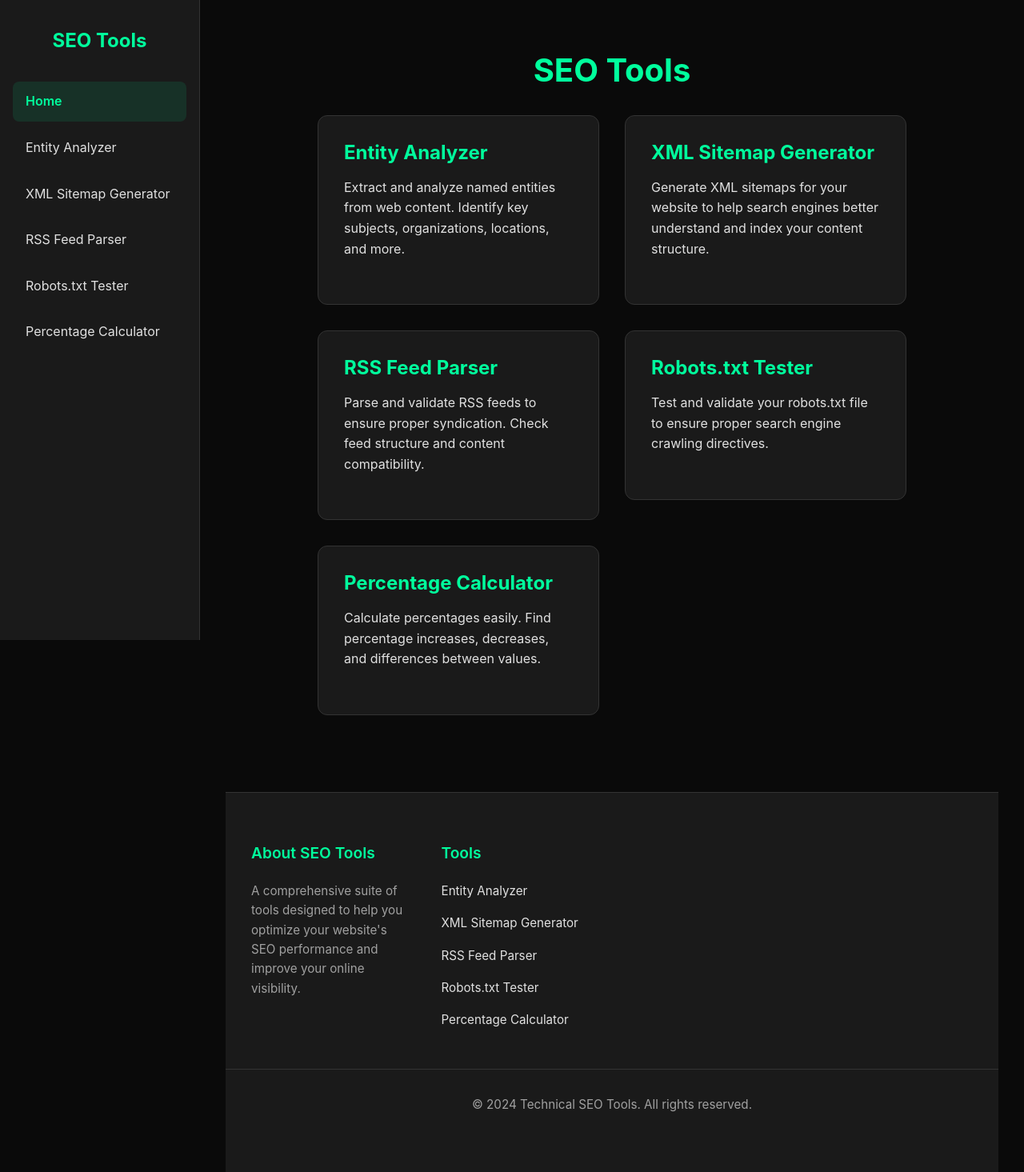
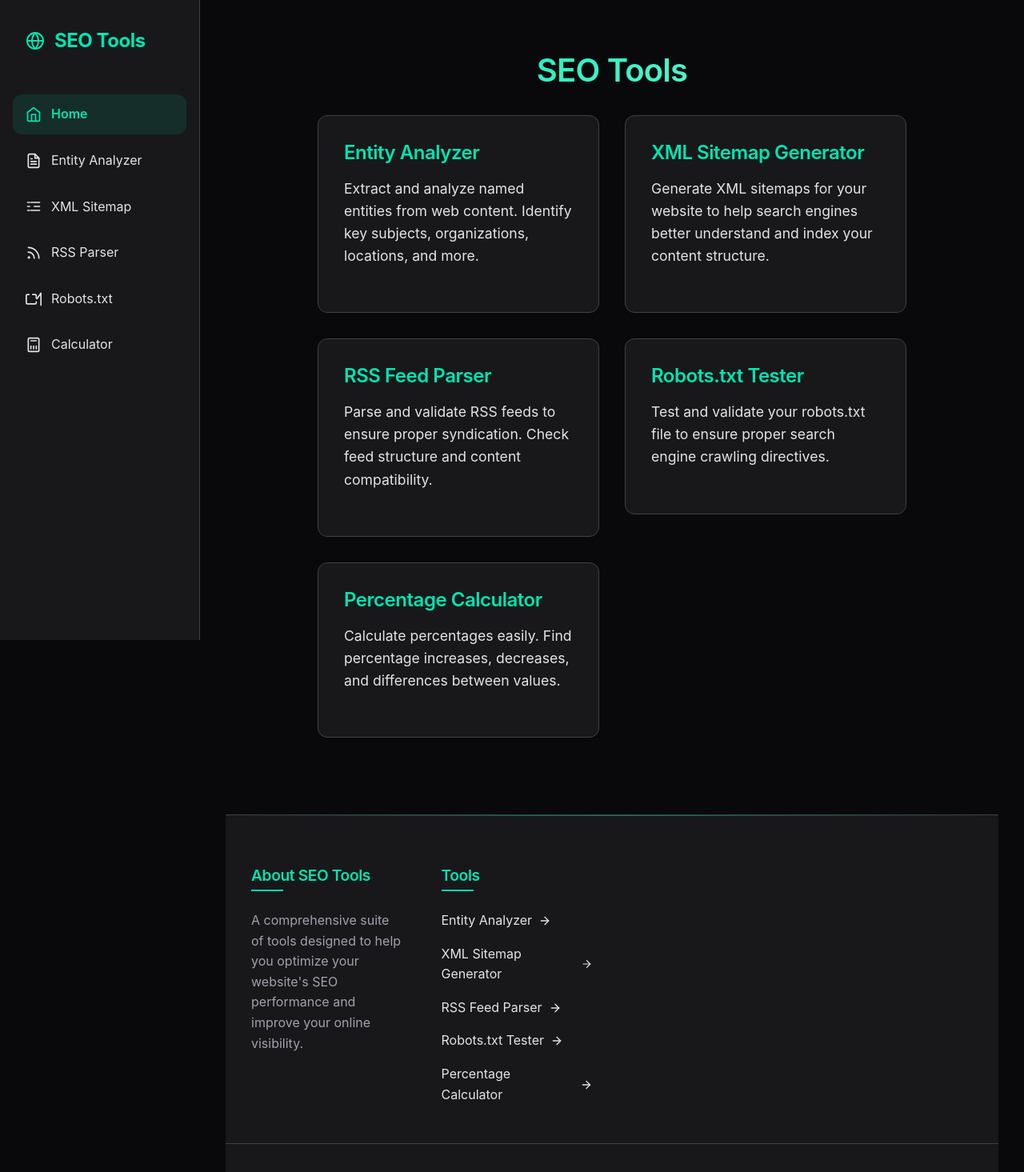
Before and after one commit to ajnieves/seo-tools, a Next.js app: page / in a window 1280 px wide. Shown: the top 1465 px of the page at 80% size. Built offline with nearby package versions, Linux system fonts and the light colour scheme.

Commit message:
feat: Update site styles for modern and sleek UX

```diff
--- a/src/components/Footer.tsx
+++ b/src/components/Footer.tsx
@@ -2,19 +2,37 @@ import Link from 'next/link';
 import styled from '@emotion/styled';
 
 const FooterContainer = styled.footer`
-  margin-top: 4rem;
-  padding: 4rem 0;
+  margin-top: var(--space-10);
+  padding: var(--space-10) 0;
   background: var(--surface-color);
   border-top: 1px solid var(--border-color);
+  position: relative;
+  overflow: hidden;
+
+  &:before {
+    content: '';
+    position: absolute;
+    top: 0;
+    left: 0;
+    right: 0;
+    height: 1px;
+    background: linear-gradient(
+      90deg,
+      transparent,
+      var(--primary-color),
+      transparent
+    );
+    opacity: 0.5;
+  }
 `;
 
 const FooterContent = styled.div`
   max-width: 1200px;
   margin: 0 auto;
-  padding: 0 2rem;
+  padding: 0 var(--space-6);
   display: grid;
   grid-template-columns: repeat(4, 1fr);
-  gap: 3rem;
+  gap: var(--space-8);
 
   @media (max-width: 1024px) {
     grid-template-columns: repeat(2, 1fr);
@@ -28,41 +46,75 @@ const FooterContent = styled.div`
 const FooterSection = styled.div`
   display: flex;
   flex-direction: column;
-  gap: 1rem;
+  gap: var(--space-4);
 `;
 
 const SectionTitle = styled.h3`
   color: var(--primary-color);
   font-size: 1.2rem;
   font-weight: 600;
-  margin-bottom: 0.5rem;
+  margin-bottom: var(--space-2);
+  position: relative;
+  padding-bottom: var(--space-2);
+
+  &:after {
+    content: '';
+    position: absolute;
+    bottom: 0;
+    left: 0;
+    width: 40px;
+    height: 2px;
+    background: var(--primary-color);
+    border-radius: var(--radius-full);
+  }
 `;
 
 const StyledLink = styled.span`
   color: var(--text-color);
   text-decoration: none;
-  transition: color 0.2s ease;
-  font-size: 0.95rem;
+  transition: all 0.2s ease;
+  font-size: 1rem;
   cursor: pointer;
+  display: inline-flex;
+  align-items: center;
+  gap: var(--space-2);
+
+  svg {
+    width: 16px;
+    height: 16px;
+    stroke: currentColor;
+    transition: transform 0.2s ease;
+  }
 
   &:hover {
     color: var(--primary-color);
+    transform: translateX(4px);
+
+    svg {
+      transform: translateX(2px);
+    }
   }
 `;
 
 const FooterText = styled.p`
   color: var(--text-secondary);
-  font-size: 0.95rem;
+  font-size: 1rem;
   line-height: 1.6;
+  margin: 0;
 `;
 
 const BottomBar = styled.div`
-  margin-top: 3rem;
-  padding-top: 2rem;
+  margin-top: var(--space-8);
+  padding-top: var(--space-6);
   border-top: 1px solid var(--border-color);
   text-align: center;
   color: var(--text-secondary);
   font-size: 0.9rem;
+  background: linear-gradient(
+    180deg,
+    var(--surface-color),
+    rgba(24, 24, 27, 0.8)
+  );
 `;
 
 const tools = [
@@ -103,7 +155,20 @@ export default function Footer() {
           <SectionTitle>Tools</SectionTitle>
           {tools.map((tool) => (
             <Link key={tool.href} href={tool.href} passHref legacyBehavior>
-              <StyledLink>{tool.name}</StyledLink>
+              <StyledLink>
+                {tool.name}
+                <svg
+                  viewBox="0 0 24 24"
+                  fill="none"
+                  stroke="currentColor"
+                  strokeWidth="2"
+                  strokeLinecap="round"
+                  strokeLinejoin="round"
+                >
+                  <line x1="5" y1="12" x2="19" y2="12" />
+                  <polyline points="12 5 19 12 12 19" />
+                </svg>
+              </StyledLink>
             </Link>
           ))}
         </FooterSection>
--- a/src/components/MobileMenu.tsx
+++ b/src/components/MobileMenu.tsx
@@ -5,40 +5,34 @@ import styled from '@emotion/styled';
 
 const MenuButton = styled.button`
   position: fixed;
-  top: 1rem;
-  left: 1rem;
+  top: var(--space-4);
+  left: var(--space-4);
   z-index: 1100;
   background: var(--surface-color);
   border: 1px solid var(--border-color);
   color: var(--primary-color);
   width: 48px;
   height: 48px;
-  border-radius: 8px;
+  border-radius: var(--radius-lg);
   display: none;
   align-items: center;
   justify-content: center;
   cursor: pointer;
   transition: all 0.2s ease;
-  box-shadow: 0 2px 8px rgba(0, 0, 0, 0.2);
   padding: 0;
 
   &:hover {
-    background: var(--surface-hover);
+    background: rgba(0, 229, 176, 0.1);
     transform: translateY(-1px);
-    box-shadow: 0 4px 12px rgba(0, 0, 0, 0.3);
+    box-shadow: var(--shadow-md);
   }
 
   svg {
-    width: 32px;
-    height: 32px;
-    stroke: var(--primary-color);
-    stroke-width: 1.5;
+    width: 24px;
+    height: 24px;
+    stroke: currentColor;
+    stroke-width: 2;
     transition: transform 0.3s ease;
-    display: block;
-  }
-
-  &:hover svg {
-    transform: scale(1.1);
   }
 
   @media (max-width: 768px) {
@@ -52,8 +46,8 @@ const MenuOverlay = styled.div<{ isOpen: boolean }>`
   left: 0;
   right: 0;
   bottom: 0;
-  background: rgba(0, 0, 0, 0.5);
-  backdrop-filter: blur(4px);
+  background: rgba(9, 9, 11, 0.8);
+  backdrop-filter: blur(8px);
   z-index: 1090;
   opacity: ${props => props.isOpen ? 1 : 0};
   visibility: ${props => props.isOpen ? 'visible' : 'hidden'};
@@ -70,41 +64,87 @@ const MenuContainer = styled.div<{ isOpen: boolean }>`
   left: 0;
   bottom: 0;
   width: 280px;
-  background: var(--background-color);
+  background: var(--surface-color);
   z-index: 1095;
-  padding: 5rem 1.5rem 2rem;
+  padding: var(--space-10) var(--space-4) var(--space-6);
   transform: translateX(${props => props.isOpen ? '0' : '-100%'});
   transition: transform 0.3s cubic-bezier(0.4, 0, 0.2, 1);
   overflow-y: auto;
-  box-shadow: 2px 0 12px rgba(0, 0, 0, 0.2);
+  box-shadow: var(--shadow-lg);
 
   @media (min-width: 769px) {
     display: none;
   }
 `;
 
+const Logo = styled.div`
+  margin-bottom: var(--space-8);
+  padding: 0 var(--space-4);
+
+  a {
+    font-size: 1.5rem;
+    font-weight: 700;
+    color: var(--primary-color);
+    display: flex;
+    align-items: center;
+    gap: var(--space-3);
+    letter-spacing: -0.02em;
+
+    &:hover {
+      color: var(--primary-light);
+    }
+  }
+`;
+
 const Nav = styled.nav`
   display: flex;
   flex-direction: column;
-  gap: 0.75rem;
+  gap: var(--space-2);
 `;
 
 const NavItem = styled.div<{ active?: boolean }>`
   a {
-    display: block;
-    padding: 0.875rem 1.25rem;
+    display: flex;
+    align-items: center;
+    gap: var(--space-3);
+    padding: var(--space-3) var(--space-4);
     color: ${props => props.active ? 'var(--primary-color)' : 'var(--text-color)'};
-    border-radius: 12px;
+    border-radius: var(--radius-lg);
     transition: all 0.2s ease;
     font-weight: ${props => props.active ? '600' : '400'};
-    background: ${props => props.active ? 'rgba(0, 255, 157, 0.1)' : 'transparent'};
-    text-decoration: none;
-    font-size: 1.1rem;
+    background: ${props => props.active ? 'rgba(0, 229, 176, 0.1)' : 'transparent'};
+    position: relative;
+    overflow: hidden;
+
+    &:before {
+      content: '';
+      position: absolute;
+      left: 0;
+      top: 0;
+      height: 100%;
+      width: 3px;
+      background: var(--primary-color);
+      transform: scaleY(0);
+      transition: transform 0.2s ease;
+      border-radius: 0 2px 2px 0;
+    }
 
     &:hover {
-      background: rgba(0, 255, 157, 0.1);
+      background: rgba(0, 229, 176, 0.1);
       color: var(--primary-color);
       transform: translateX(4px);
+
+      &:before {
+        transform: scaleY(1);
+      }
+    }
+
+    svg {
+      width: 20px;
+      height: 20px;
+      stroke: currentColor;
+      stroke-width: 2;
+      flex-shrink: 0;
     }
   }
 `;
@@ -113,32 +153,72 @@ const tools = [
   {
     name: 'Home',
     href: '/',
-    description: 'Return to homepage'
+    icon: (
+      <svg viewBox="0 0 24 24" fill="none" strokeLinecap="round" strokeLinejoin="round">
+        <path d="M3 9l9-7 9 7v11a2 2 0 0 1-2 2H5a2 2 0 0 1-2-2z" />
+        <polyline points="9 22 9 12 15 12 15 22" />
+      </svg>
+    )
   },
   {
     name: 'Entity Analyzer',
     href: '/entity-analyzer',
-    description: 'Extract and analyze named entities'
+    icon: (
+      <svg viewBox="0 0 24 24" fill="none" strokeLinecap="round" strokeLinejoin="round">
+        <path d="M14 2H6a2 2 0 0 0-2 2v16a2 2 0 0 0 2 2h12a2 2 0 0 0 2-2V8z" />
+        <polyline points="14 2 14 8 20 8" />
+        <line x1="16" y1="13" x2="8" y2="13" />
+        <line x1="16" y1="17" x2="8" y2="17" />
+        <polyline points="10 9 9 9 8 9" />
+      </svg>
+    )
   },
   {
-    name: 'XML Sitemap Generator',
+    name: 'XML Sitemap',
     href: '/sitemap-generator',
-    description: 'Generate XML sitemaps'
+    icon: (
+      <svg viewBox="0 0 24 24" fill="none" strokeLinecap="round" strokeLinejoin="round">
+        <path d="M21 12h-8" />
+        <path d="M21 6H8" />
+        <path d="M21 18H8" />
+        <path d="M3 6h3" />
+        <path d="M3 12h3" />
+        <path d="M3 18h3" />
+      </svg>
+    )
   },
   {
-    name: 'RSS Feed Parser',
+    name: 'RSS Parser',
     href: '/rss-parser',
-    description: 'Parse and validate RSS feeds'
+    icon: (
+      <svg viewBox="0 0 24 24" fill="none" strokeLinecap="round" strokeLinejoin="round">
+        <path d="M4 11a9 9 0 0 1 9 9" />
+        <path d="M4 4a16 16 0 0 1 16 16" />
+        <circle cx="5" cy="19" r="1" />
+      </svg>
+    )
   },
   {
-    name: 'Robots.txt Tester',
+    name: 'Robots.txt',
     href: '/robots-tester',
-    description: 'Test robots.txt rules'
+    icon: (
+      <svg viewBox="0 0 24 24" fill="none" strokeLinecap="round" strokeLinejoin="round">
+        <path d="M16 16v1a2 2 0 0 1-2 2H3a2 2 0 0 1-2-2V7a2 2 0 0 1 2-2h2m5.66 0H14a2 2 0 0 1 2 2v3.34l1 1L23 3v18" />
+      </svg>
+    )
   },
   {
-    name: 'Percentage Calculator',
+    name: 'Calculator',
     href: '/percentage-calculator',
-    description: 'Calculate percentages'
+    icon: (
+      <svg viewBox="0 0 24 24" fill="none" strokeLinecap="round" strokeLinejoin="round">
+        <rect x="4" y="2" width="16" height="20" rx="2" />
+        <line x1="8" y1="6" x2="16" y2="6" />
+        <line x1="16" y1="14" x2="16" y2="18" />
+        <line x1="8" y1="14" x2="8" y2="18" />
+        <line x1="12" y1="14" x2="12" y2="18" />
+      </svg>
+    )
   }
 ];
 
@@ -167,9 +247,9 @@ export default function MobileMenu() {
             <path d="M18 6L6 18M6 6l12 12" />
           ) : (
             <>
-              <line x1="3" y1="12" x2="21" y2="12" />
-              <line x1="3" y1="6" x2="21" y2="6" />
-              <line x1="3" y1="18" x2="21" y2="18" />
+              <line x1="4" y1="12" x2="20" y2="12" />
+              <line x1="4" y1="6" x2="20" y2="6" />
+              <line x1="4" y1="18" x2="20" y2="18" />
             </>
           )}
         </svg>
@@ -178,6 +258,17 @@ export default function MobileMenu() {
       <MenuOverlay isOpen={isOpen} onClick={closeMenu} />
 
       <MenuContainer isOpen={isOpen}>
+        <Logo>
+          <Link href="/" onClick={closeMenu}>
+            <svg width="24" height="24" viewBox="0 0 24 24" fill="none" stroke="currentColor" strokeWidth="2" strokeLinecap="round" strokeLinejoin="round">
+              <circle cx="12" cy="12" r="10" />
+              <line x1="2" y1="12" x2="22" y2="12" />
+              <path d="M12 2a15.3 15.3 0 0 1 4 10 15.3 15.3 0 0 1-4 10 15.3 15.3 0 0 1-4-10 15.3 15.3 0 0 1 4-10z" />
+            </svg>
+            SEO Tools
+          </Link>
+        </Logo>
+
         <Nav>
           {tools.map((tool) => (
             <NavItem
@@ -186,9 +277,9 @@ export default function MobileMenu() {
             >
               <Link
                 href={tool.href}
-                title={tool.description}
                 onClick={closeMenu}
               >
+                {tool.icon}
                 {tool.name}
               </Link>
             </NavItem>
--- a/src/components/Sidebar.tsx
+++ b/src/components/Sidebar.tsx
@@ -4,14 +4,17 @@ import styled from '@emotion/styled';
 
 const SidebarContainer = styled.aside`
   position: fixed;
+  top: 0;
   left: 0;
-  top: 0;
   bottom: 0;
   width: 250px;
   background: var(--surface-color);
   border-right: 1px solid var(--border-color);
-  padding: 2rem 0;
-  overflow-y: auto;
+  padding: var(--space-6) var(--space-4);
+  display: flex;
+  flex-direction: column;
+  z-index: 100;
+  transition: transform 0.3s ease;
 
   @media (max-width: 768px) {
     display: none;
@@ -19,40 +22,73 @@ const SidebarContainer = styled.aside`
 `;
 
 const Logo = styled.div`
-  color: var(--primary-color);
-  font-size: 1.5rem;
-  font-weight: bold;
-  text-align: center;
-  margin-bottom: 2rem;
-  padding: 0 1rem;
+  margin-bottom: var(--space-8);
+  padding: 0 var(--space-4);
 
   a {
-    color: inherit;
-    text-decoration: none;
+    font-size: 1.5rem;
+    font-weight: 700;
+    color: var(--primary-color);
+    display: flex;
+    align-items: center;
+    gap: var(--space-3);
+    letter-spacing: -0.02em;
+
+    &:hover {
+      color: var(--primary-light);
+    }
   }
 `;
 
 const Nav = styled.nav`
   display: flex;
   flex-direction: column;
-  gap: 0.5rem;
-  padding: 0 1rem;
+  gap: var(--space-2);
 `;
 
 const NavItem = styled.div<{ active?: boolean }>`
   a {
-    display: block;
-    padding: 0.75rem 1rem;
+    display: flex;
+    align-items: center;
+    gap: var(--space-3);
+    padding: var(--space-3) var(--space-4);
     color: ${props => props.active ? 'var(--primary-color)' : 'var(--text-color)'};
-    border-radius: 8px;
+    border-radius: var(--radius-lg);
     transition: all 0.2s ease;
     font-weight: ${props => props.active ? '600' : '400'};
-    background: ${props => props.active ? 'rgba(0, 255, 157, 0.1)' : 'transparent'};
-    text-decoration: none;
+    background: ${props => props.active ? 'rgba(0, 229, 176, 0.1)' : 'transparent'};
+    position: relative;
+    overflow: hidden;
+
+    &:before {
+      content: '';
+      position: absolute;
+      left: 0;
+      top: 0;
+      height: 100%;
+      width: 3px;
+      background: var(--primary-color);
+      transform: scaleY(0);
+      transition: transform 0.2s ease;
+      border-radius: 0 2px 2px 0;
+    }
 
     &:hover {
-      background: rgba(0, 255, 157, 0.1);
+      background: rgba(0, 229, 176, 0.1);
       color: var(--primary-color);
+      transform: translateX(4px);
+
+      &:before {
+        transform: scaleY(1);
+      }
+    }
+
+    svg {
+      width: 20px;
+      height: 20px;
+      stroke: currentColor;
+      stroke-width: 2;
+      flex-shrink: 0;
     }
   }
 `;
@@ -61,32 +97,72 @@ const tools = [
   {
     name: 'Home',
     href: '/',
-    description: 'Return to homepage'
+    icon: (
+      <svg viewBox="0 0 24 24" fill="none" strokeLinecap="round" strokeLinejoin="round">
+        <path d="M3 9l9-7 9 7v11a2 2 0 0 1-2 2H5a2 2 0 0 1-2-2z" />
+        <polyline points="9 22 9 12 15 12 15 22" />
+      </svg>
+    )
   },
   {
     name: 'Entity Analyzer',
     href: '/entity-analyzer',
-    description: 'Extract and analyze named entities'
+    icon: (
+      <svg viewBox="0 0 24 24" fill="none" strokeLinecap="round" strokeLinejoin="round">
+        <path d="M14 2H6a2 2 0 0 0-2 2v16a2 2 0 0 0 2 2h12a2 2 0 0 0 2-2V8z" />
+        <polyline points="14 2 14 8 20 8" />
+        <line x1="16" y1="13" x2="8" y2="13" />
+        <line x1="16" y1="17" x2="8" y2="17" />
+        <polyline points="10 9 9 9 8 9" />
+      </svg>
+    )
   },
   {
-    name: 'XML Sitemap Generator',
+    name: 'XML Sitemap',
     href: '/sitemap-generator',
-    description: 'Generate XML sitemaps'
+    icon: (
+      <svg viewBox="0 0 24 24" fill="none" strokeLinecap="round" strokeLinejoin="round">
+        <path d="M21 12h-8" />
+        <path d="M21 6H8" />
+        <path d="M21 18H8" />
+        <path d="M3 6h3" />
+        <path d="M3 12h3" />
+        <path d="M3 18h3" />
+      </svg>
+    )
   },
   {
-    name: 'RSS Feed Parser',
+    name: 'RSS Parser',
     href: '/rss-parser',
-    description: 'Parse and validate RSS feeds'
+    icon: (
+      <svg viewBox="0 0 24 24" fill="none" strokeLinecap="round" strokeLinejoin="round">
+        <path d="M4 11a9 9 0 0 1 9 9" />
+        <path d="M4 4a16 16 0 0 1 16 16" />
+        <circle cx="5" cy="19" r="1" />
+      </svg>
+    )
   },
   {
-    name: 'Robots.txt Tester',
+    name: 'Robots.txt',
     href: '/robots-tester',
-    description: 'Test robots.txt rules'
+    icon: (
+      <svg viewBox="0 0 24 24" fill="none" strokeLinecap="round" strokeLinejoin="round">
+        <path d="M16 16v1a2 2 0 0 1-2 2H3a2 2 0 0 1-2-2V7a2 2 0 0 1 2-2h2m5.66 0H14a2 2 0 0 1 2 2v3.34l1 1L23 3v18" />
+      </svg>
+    )
   },
   {
-    name: 'Percentage Calculator',
+    name: 'Calculator',
     href: '/percentage-calculator',
-    description: 'Calculate percentages'
+    icon: (
+      <svg viewBox="0 0 24 24" fill="none" strokeLinecap="round" strokeLinejoin="round">
+        <rect x="4" y="2" width="16" height="20" rx="2" />
+        <line x1="8" y1="6" x2="16" y2="6" />
+        <line x1="16" y1="14" x2="16" y2="18" />
+        <line x1="8" y1="14" x2="8" y2="18" />
+        <line x1="12" y1="14" x2="12" y2="18" />
+      </svg>
+    )
   }
 ];
 
@@ -96,18 +172,24 @@ export default function Sidebar() {
   return (
     <SidebarContainer>
       <Logo>
-        <Link href="/">SEO Tools</Link>
+        <Link href="/">
+          <svg width="24" height="24" viewBox="0 0 24 24" fill="none" stroke="currentColor" strokeWidth="2" strokeLinecap="round" strokeLinejoin="round">
+            <circle cx="12" cy="12" r="10" />
+            <line x1="2" y1="12" x2="22" y2="12" />
+            <path d="M12 2a15.3 15.3 0 0 1 4 10 15.3 15.3 0 0 1-4 10 15.3 15.3 0 0 1-4-10 15.3 15.3 0 0 1 4-10z" />
+          </svg>
+          SEO Tools
+        </Link>
       </Logo>
+
       <Nav>
         {tools.map((tool) => (
           <NavItem
             key={tool.href}
             active={router.pathname === tool.href}
           >
-            <Link
-              href={tool.href}
-              title={tool.description}
-            >
+            <Link href={tool.href}>
+              {tool.icon}
               {tool.name}
             </Link>
           </NavItem>
--- a/src/pages/_app.tsx
+++ b/src/pages/_app.tsx
@@ -7,16 +7,43 @@ import Footer from '@/components/Footer';
 
 const globalStyles = css`
   :root {
-    --primary-color: #00ff9d;
-    --primary-dark: #00cc7d;
-    --text-color: #e1e1e1;
-    --text-secondary: #a1a1a1;
-    --background-color: #0a0a0a;
-    --surface-color: #1a1a1a;
-    --surface-hover: #252525;
-    --border-color: #333;
-    --error-color: #ff4d4d;
-    --success-color: #00cc7d;
+    /* Modern Color Palette */
+    --primary-color: #00E5B0;
+    --primary-dark: #00B38D;
+    --primary-light: #7AFFDB;
+    --text-color: #E4E4E7;
+    --text-secondary: #A1A1AA;
+    --background-color: #09090B;
+    --surface-color: #18181B;
+    --surface-hover: #27272A;
+    --border-color: #3F3F46;
+    --error-color: #EF4444;
+    --success-color: #10B981;
+    --warning-color: #F59E0B;
+    --info-color: #3B82F6;
+
+    /* Spacing Scale */
+    --space-1: 0.25rem;
+    --space-2: 0.5rem;
+    --space-3: 0.75rem;
+    --space-4: 1rem;
+    --space-5: 1.5rem;
+    --space-6: 2rem;
+    --space-8: 3rem;
+    --space-10: 4rem;
+
+    /* Border Radius */
+    --radius-sm: 0.375rem;
+    --radius-md: 0.5rem;
+    --radius-lg: 0.75rem;
+    --radius-xl: 1rem;
+    --radius-2xl: 1.5rem;
+
+    /* Shadows */
+    --shadow-sm: 0 1px 2px 0 rgb(0 0 0 / 0.05);
+    --shadow-md: 0 4px 6px -1px rgb(0 0 0 / 0.1);
+    --shadow-lg: 0 10px 15px -3px rgb(0 0 0 / 0.1);
+    --shadow-glow: 0 0 15px var(--primary-color);
   }
 
   * {
@@ -26,41 +53,70 @@ const globalStyles = css`
   }
 
   body {
-    font-family: -apple-system, BlinkMacSystemFont, 'Segoe UI', Roboto, Oxygen,
-      Ubuntu, Cantarell, 'Open Sans', 'Helvetica Neue', sans-serif;
+    font-family: 'Inter', -apple-system, BlinkMacSystemFont, 'Segoe UI', Roboto,
+      'Helvetica Neue', Arial, sans-serif;
     background: var(--background-color);
     color: var(--text-color);
     line-height: 1.6;
+    -webkit-font-smoothing: antialiased;
+    -moz-osx-font-smoothing: grayscale;
   }
 
   a {
     color: inherit;
     text-decoration: none;
+    transition: color 0.2s ease;
+
+    &:hover {
+      color: var(--primary-color);
+    }
   }
 
   h1, h2, h3, h4, h5, h6 {
+    color: var(--text-color);
+    line-height: 1.2;
+    font-weight: 600;
+    letter-spacing: -0.02em;
+  }
+
+  h1 {
+    font-size: 2.5rem;
+    margin-bottom: var(--space-6);
+    background: linear-gradient(135deg, var(--primary-color), var(--primary-light));
+    -webkit-background-clip: text;
+    -webkit-text-fill-color: transparent;
+  }
+
+  h2 {
+    font-size: 2rem;
+    margin-bottom: var(--space-5);
     color: var(--primary-color);
-    line-height: 1.2;
+  }
+
+  h3 {
+    font-size: 1.5rem;
+    margin-bottom: var(--space-4);
   }
 
   p {
-    margin-bottom: 1rem;
+    margin-bottom: var(--space-4);
     color: var(--text-color);
+    font-size: 1.1rem;
   }
 
-  input, textarea {
+  input, textarea, select {
     background: var(--surface-color);
     border: 1px solid var(--border-color);
     color: var(--text-color);
     font-size: 1rem;
-    padding: 0.75rem 1rem;
-    border-radius: 8px;
+    padding: var(--space-3) var(--space-4);
+    border-radius: var(--radius-md);
     transition: all 0.2s ease;
 
     &:focus {
       outline: none;
       border-color: var(--primary-color);
-      box-shadow: 0 0 0 2px rgba(0, 255, 157, 0.1);
+      box-shadow: 0 0 0 2px rgba(0, 229, 176, 0.1);
     }
 
     &::placeholder {
@@ -72,8 +128,8 @@ const globalStyles = css`
     cursor: pointer;
     font-size: 1rem;
     font-weight: 600;
-    padding: 0.75rem 1.5rem;
-    border-radius: 8px;
+    padding: var(--space-3) var(--space-5);
+    border-radius: var(--radius-md);
     border: none;
     transition: all 0.2s ease;
     background: var(--primary-color);
@@ -82,38 +138,67 @@ const globalStyles = css`
     &:hover:not(:disabled) {
       background: var(--primary-dark);
       transform: translateY(-1px);
+      box-shadow: var(--shadow-md);
     }
 
     &:disabled {
       opacity: 0.7;
       cursor: not-allowed;
     }
+
+    &:active {
+      transform: translateY(0);
+    }
   }
 
   table {
     width: 100%;
     border-collapse: collapse;
-    margin: 1rem 0;
+    margin: var(--space-4) 0;
+    background: var(--surface-color);
+    border-radius: var(--radius-lg);
+    overflow: hidden;
 
     th {
       background: var(--surface-hover);
       color: var(--primary-color);
       font-weight: 600;
       text-align: left;
-    }
-
-    th, td {
-      padding: 1rem;
-      border: 1px solid var(--border-color);
+      padding: var(--space-4);
+      font-size: 0.95rem;
+      text-transform: uppercase;
+      letter-spacing: 0.05em;
     }
 
     td {
+      padding: var(--space-4);
+      border-top: 1px solid var(--border-color);
       color: var(--text-color);
     }
 
     tr:hover td {
       background: var(--surface-hover);
     }
+  }
+
+  /* Modern Scrollbar */
+  ::-webkit-scrollbar {
+    width: 10px;
+    height: 10px;
+  }
+
+  ::-webkit-scrollbar-track {
+    background: var(--surface-color);
+  }
+
+  ::-webkit-scrollbar-thumb {
+    background: var(--border-color);
+    border-radius: var(--radius-lg);
+    border: 2px solid var(--surface-color);
+  }
+
+  ::-webkit-scrollbar-thumb:hover {
+    background: var(--text-secondary);
   }
 `;
 
@@ -124,19 +209,14 @@ const Layout = styled.div`
 
 const MainContent = styled.main`
   flex: 1;
-  padding: 2rem;
+  margin-left: 250px;
+  padding: var(--space-6);
   position: relative;
-  margin-left: 0;
-  transition: margin-left 0.3s ease;
-
-  @media (min-width: 769px) {
-    margin-left: 250px;
-    padding: 2rem;
-  }
 
   @media (max-width: 768px) {
-    padding: 1rem;
-    padding-top: 4rem; /* Add space for mobile menu button */
+    margin-left: 0;
+    padding: var(--space-4);
+    padding-top: var(--space-10);
   }
 `;
 
```
